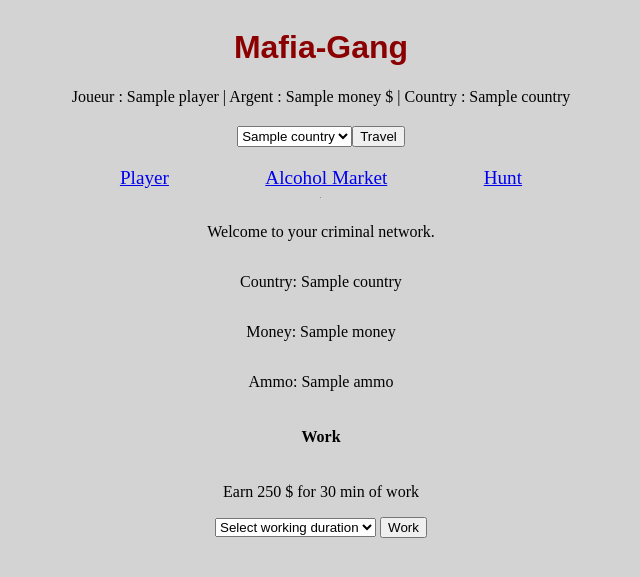
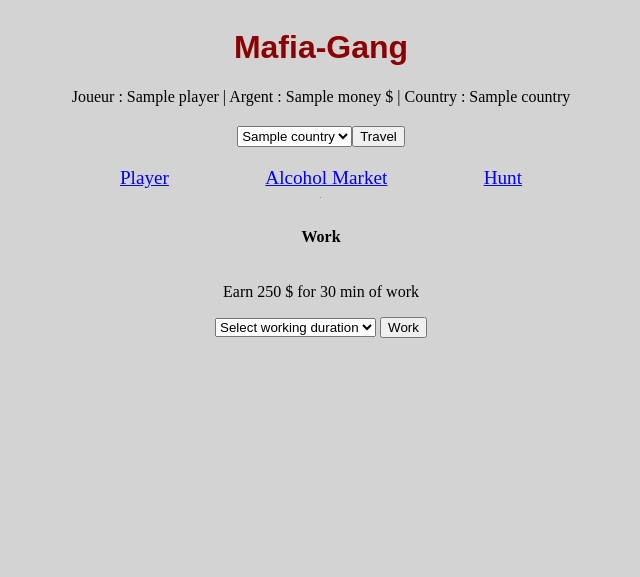
Before and after one commit to carolinebvlt/mafia-gang, a Flask app: template templates/player.html in a window 1280 px wide. Shown: the top 577 px of the page, without its empty margins (319-959 px from the left). Run offline with Flask 3, Linux system fonts and the light colour scheme; the template is opened without the code that fills it: most values are stand-ins (such as "Sample title", 1, 10 or a date in 2020).

Commit message:
less useless info on player.html

```diff
--- a/templates/player.html
+++ b/templates/player.html
@@ -3,14 +3,6 @@
 
 {% block content %}
 
-
-<p>Welcome to your criminal network.</p>
-
-<p>Country: {{ player["country"] }}</p>
-
-<p>Money: {{ player["money"] }}</p>
-
-<p>Ammo: {{player["ammo"]}}</p>
 
 <h4>Work</h4>
 <p>Earn 250 $ for 30 min of work</p>
```
